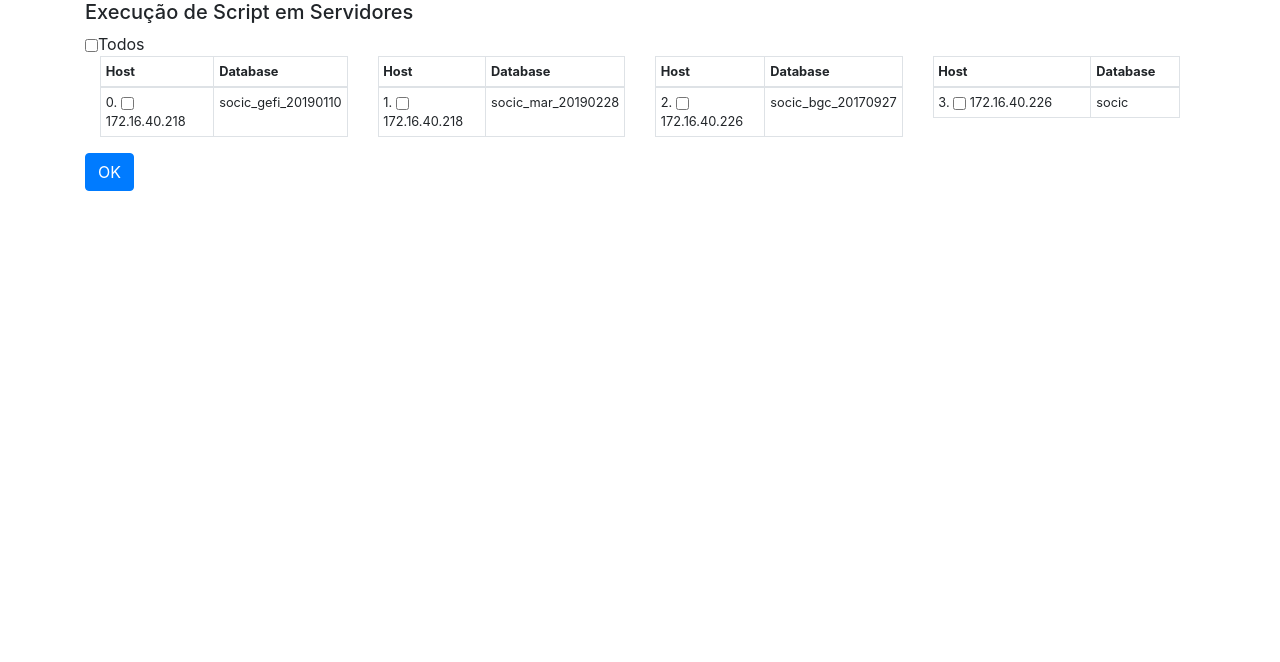
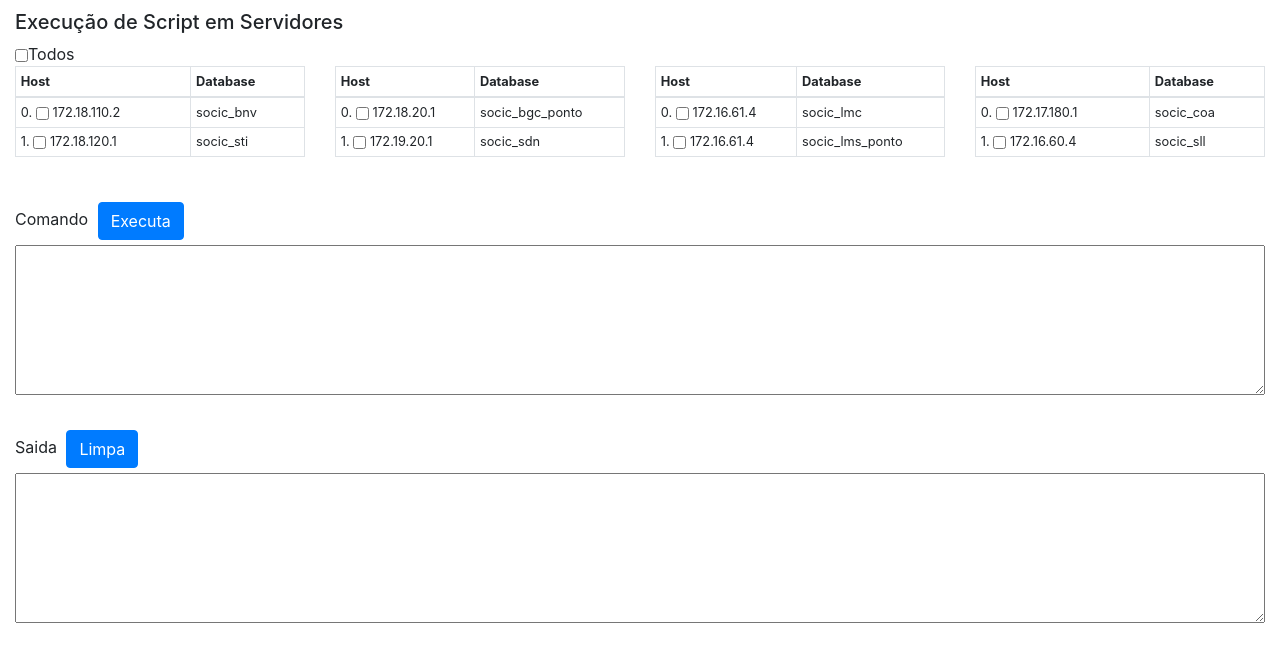
Before and after one commit to luizrenato2012/executa-comando-front, an Angular app: page / in a window 1280 px wide. Shown: the top 662 px of the page. Built offline with nearby package versions, Linux system fonts and the light colour scheme.

Commit message:
incluidos paineis de comando e saida

```diff
--- a/src/app/principal/item-execucao.service.ts
+++ b/src/app/principal/item-execucao.service.ts
@@ -6,19 +6,67 @@ import { ItemExecucao } from './item-execucao';
 })
 export class ItemExecucaoService {
 
-  itens : ItemExecucao[];
+  itens1 : ItemExecucao[];
+  itens2 : ItemExecucao[];
+  itens3 : ItemExecucao[];
+  itens4 : ItemExecucao[];
 
   constructor() {
     this.init();
    }
 
   init() {
-    this.itens = [];
-    this.itens.push( new ItemExecucao(0,'172.16.40.218','socic_gefi_20190110'));
-    this.itens.push( new ItemExecucao(1,'172.16.40.218','socic_mar_20190228'));
-    this.itens.push( new ItemExecucao(2,'172.16.40.226','socic_bgc_20170927'));
-    this.itens.push( new ItemExecucao(3,'172.16.40.138','socic'));
+    this.itens1 = [];
+    this.itens1.push( new ItemExecucao(0,'172.18.110.2','socic_bnv'));
+    this.itens1.push( new ItemExecucao(1,'172.18.120.1','socic_sti'));
+    this.itens1.push( new ItemExecucao(2,'172.18.1.1','socic_aba'));
+    this.itens1.push( new ItemExecucao(3,'172.18.1.1','socic_aba_ponto'));
 
+    this.itens2 = [];
+    this.itens2.push( new ItemExecucao(0,'172.18.20.1','socic_bgc_ponto'));
+    this.itens2.push( new ItemExecucao(1,'172.19.20.1','socic_sdn'));
+    this.itens2.push( new ItemExecucao(2,'172.19.20.1','socic_sdn_ponto'));
+    this.itens2.push( new ItemExecucao(3,'172.19.40.1','socic_bao'));
+
+    this.itens3 = [];
+    this.itens3.push( new ItemExecucao(0,'172.16.61.4','socic_lmc'));
+    this.itens3.push( new ItemExecucao(1,'172.16.61.4','socic_lms_ponto'));
+    this.itens3.push( new ItemExecucao(2,'172.19.155.1','socic_tmc'));
+    this.itens3.push( new ItemExecucao(3,'172.19.135.200','socic_mju'));
+
+    this.itens4 = [];
+    this.itens4.push( new ItemExecucao(0,'172.17.180.1','socic_coa'));
+    this.itens4.push( new ItemExecucao(1,'172.16.60.4','socic_sll'));
+    this.itens4.push( new ItemExecucao(2,'172.16.112.1','socic_sfx'));
+    this.itens4.push( new ItemExecucao(3,'172.19.25.1','socic_vir'));
+
+  }
+
+  marcaItens(marca:boolean) {
+    console.log(`Marca todos ${marca}`);
+    this.itens1[0].marcado = marca;
+    this.itens1[1].marcado = marca;
+
+    this.itens2[0].marcado = marca;
+    this.itens2[1].marcado = marca;
+
+    this.itens3[0].marcado = marca;
+    this.itens3[1].marcado = marca;
+
+    this.itens4[0].marcado = marca;
+    this.itens4[1].marcado = marca;
+  }
+
+  getItensMarcados() {
+    console.log('Itens marcados ');
+    let itens = this.itens1.filter(item=> item.marcado);
+    this.itens2.filter(item=>item.marcado)
+      .forEach( item => itens.push(item));
+    this.itens3.filter(item=>item.marcado)
+    .forEach( item => itens.push(item));
+    this.itens4.filter(item=>item.marcado)
+      .forEach( item => itens.push(item));
+      return itens;
   }
 
 
--- a/src/app/principal/item-execucao.ts
+++ b/src/app/principal/item-execucao.ts
@@ -1,6 +1,17 @@
+import { Host } from '@angular/core';
+
 export class ItemExecucao {
 
-    constructor(private numero: number, private host : string, private database:string) {
+    marcado=false;
+    numero: number;
+    host : string;
+    database:string;
 
+    constructor( numero: number, host : string, database:string) {
+        this.numero=numero;
+        this.host=host;
+        this.database=database;
     }
+
+
 }
--- a/src/app/principal/principal.component.html
+++ b/src/app/principal/principal.component.html
@@ -1,68 +1,86 @@
-<div class="container">
+<div class="principal">
   <h5>Execução de Script em Servidores</h5>
-  <input type="checkbox"  (click)="marcaTodos()"/>Todos
-  <div class="container">
+  <input type="checkbox" [(ngModel)]="marcaItens" (click)="marcaTodos()"/>Todos
     <div class="row">
       <div class="col-sm">
-        <table class="table table-sm table-bordered">
+        <table class="table table-sm table-bordered" id="tab1">
           <thead>
             <th>Host</th>
             <th>Database</th>
           </thead>
           <tbody>
             <tr>
-              <td>{{itens[0].numero}}. <input type="checkbox" name="host0" [(ngModel)]="host0"> {{itens[0].host}}</td>
-              <td>{{itens[0].database}}</td>
+              <td>{{itens1[0].numero}}. <input type="checkbox" [(ngModel)]="itens1[0].marcado"> {{itens1[0].host}}</td>
+              <td>{{itens1[0].database}}</td>
+            </tr>
+            <tr>
+              <td>{{itens1[1].numero}}. <input type="checkbox" [(ngModel)]="itens1[1].marcado"> {{itens1[1].host}}</td>
+              <td>{{itens1[1].database}}</td>
             </tr>
           </tbody>
         </table>
       </div>
       <div class="col-sm">
-        <table class="table table-sm table-bordered">
+        <table class="table table-sm table-bordered" id="tab2">
           <thead>
             <th>Host</th>
             <th>Database</th>
           </thead>
           <tbody>
             <tr>
-              <td>{{itens[1].numero}}. <input type="checkbox" name="host1" [(ngModel)]="host1"> {{itens[1].host}}</td>
-              <td>{{itens[1].database}}</td>
+              <td>{{itens2[0].numero}}. <input type="checkbox" [(ngModel)]="itens2[0].marcado"> {{itens2[0].host}}</td>
+              <td>{{itens2[0].database}}</td>
+            </tr>
+            <tr>
+              <td>{{itens2[1].numero}}. <input type="checkbox" [(ngModel)]="itens2[1].marcado"> {{itens2[1].host}}</td>
+              <td>{{itens2[1].database}}</td>
             </tr>
           </tbody>
         </table>
       </div>
       <div class="col-sm">
-        <table class="table table-sm table-bordered">
+        <table class="table table-sm table-bordered" id="tab3">
           <thead>
             <th>Host</th>
             <th>Database</th>
           </thead>
           <tbody>
             <tr>
-              <td>{{itens[2].numero}}. <input type="checkbox" name="2" name="host2" [(ngModel)]="host2"> {{itens[2].host}}</td>
-              <td>{{itens[2].database}}</td>
+              <td>{{itens3[0].numero}}. <input type="checkbox" [(ngModel)]="itens3[0].marcado"> {{itens3[0].host}}</td>
+              <td>{{itens3[0].database}}</td>
+            </tr>
+            <tr>
+              <td>{{itens3[1].numero}}. <input type="checkbox" [(ngModel)]="itens3[1].marcado"> {{itens3[1].host}}</td>
+              <td>{{itens3[1].database}}</td>
             </tr>
           </tbody>
         </table>
       </div>
 
       <div class="col-sm">
-        <table class="table table-sm table-bordered">
+        <table class="table table-sm table-bordered" id="tab4">
           <thead>
             <th>Host</th>
             <th>Database</th>
           </thead>
           <tbody>
             <tr>
-              <td>{{itens[3].numero}}. <input type="checkbox" name="3" name="host3" [(ngModel)]="host3"> {{itens[2].host}}</td>
-              <td>{{itens[3].database}}</td>
+              <td>{{itens4[0].numero}}. <input type="checkbox" [(ngModel)]="itens4[0].marcado"> {{itens4[0].host}}</td>
+              <td>{{itens4[0].database}}</td>
+            </tr>
+            <tr>
+              <td>{{itens4[1].numero}}. <input type="checkbox" [(ngModel)]="itens4[1].marcado"> {{itens4[1].host}}</td>
+              <td>{{itens4[1].database}}</td>
             </tr>
           </tbody>
         </table>
-      </div>
     </div>
   </div>
 
-  <button type="button" class="btn btn-primary" (click)="seleciona()">OK</button>
+  <br/> Comando <button type="button" class="btn btn-primary btnPadrao" (click)="executa()">Executa</button> <br/>
+  <textarea [(ngModel)]='comando'></textarea>
+  <br/>
+  <br/> Saida <button (click)="limpaSaida()" class="btn btn-primary btnPadrao"> Limpa</button> <br/>
+  <textarea>{{saida}}</textarea>
 
 </div>
--- a/src/app/principal/principal.component.ts
+++ b/src/app/principal/principal.component.ts
@@ -9,33 +9,38 @@ import { ItemExecucao } from './item-execucao';
 })
 export class PrincipalComponent implements OnInit {
 
-  itens : ItemExecucao[];
-  host0=false;
-  host1=false;
-  host2=false;
-  host3=false;
+  itens1 : ItemExecucao[];
+  itens2 : ItemExecucao[];
+  itens3 : ItemExecucao[];
+  itens4 : ItemExecucao[];
+  saida="";
+  comando="";
+  marcaItens = false;
 
   constructor(private itemExecucaoService : ItemExecucaoService) {
-    this.itens = [];
-   }
+  }
 
   ngOnInit() {
     console.log("Iniciando formulario");
-    this.itens = this.itemExecucaoService.itens;
-    //for(let i=0; i < this.itens.length; i++) {
-    //  console.log( this.itens[i]);
-   // }
+    this.itens1 = this.itemExecucaoService.itens1;
+    this.itens2 = this.itemExecucaoService.itens2;
+    this.itens3 = this.itemExecucaoService.itens3;
+    this.itens4 = this.itemExecucaoService.itens4;
   }
 
-  seleciona() {
-    console.log(`${this.host0} - ${this.host1} - ${this.host2} - ${this.host3}`);
+  executa() {
+    console.log('Executando comando '+ this.itens1);
+    console.log("total de itens marcados " + this.itemExecucaoService.getItensMarcados().length);
+    this.itemExecucaoService.getItensMarcados().forEach(item => console.log(`${item.host} - ${item.database}`));
   }
 
   marcaTodos() {
-    this.host0=!this.host0;
-    this.host1=!this.host1;
-    this.host2=!this.host2;
-    this.host3=!this.host3;
+    console.log(`Marca todos 2 ${this.marcaItens}`);
+    this.itemExecucaoService.marcaItens(!this.marcaItens);
+  }
+
+  limpaSaida() {
+    this.saida="";
   }
 
 }
--- a/src/styles.css
+++ b/src/styles.css
@@ -1,4 +1,9 @@
 /* You can add global styles to this file, and also import other style files */
+.principal {
+    margin-top: 10px;
+    margin-left: 15px;
+    margin-right: 15px;
+}
 .table-sm td, .table-sm th {
 
     padding: .4
@@ -14,3 +19,14 @@
 input[type="checkbox"] {
     vertical-align: middle;
 }
+
+textarea {
+    resize: horizontal;
+    width: 100%;
+    min-height: 150px;
+    font-size: 50%;
+}
+
+.btnPadrao {
+    margin: 5px;
+}
```
